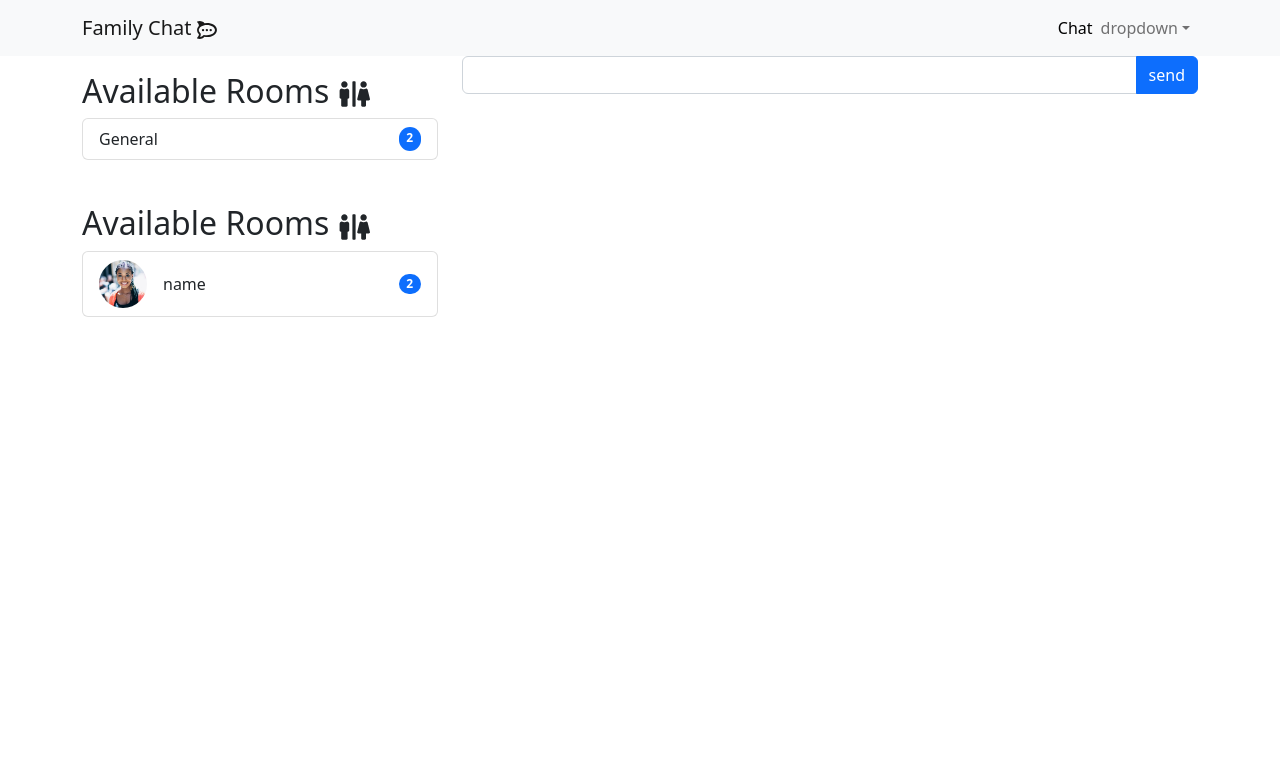
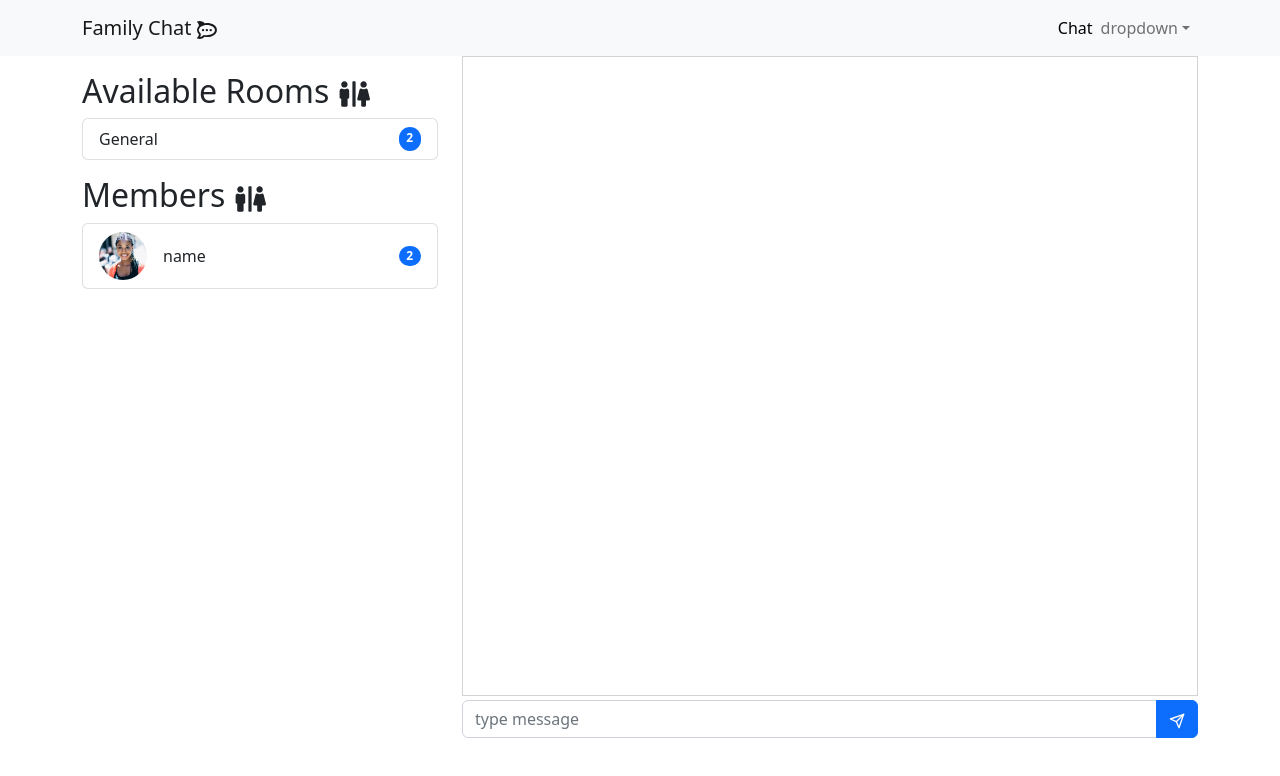
Before and after one commit to alimoinijazani/Mern-Chat, a React (Create React App) app: page /chat in a window 1280 px wide. Shown: the top 776 px of the page. Built offline with nearby package versions, Linux system fonts and the light colour scheme.

Commit message:
chat screen and mongodb conncted

```diff
--- /dev/null
+++ b/src/components/MessageForm.js
@@ -0,0 +1,23 @@
+import React from 'react';
+import InputGroup from 'react-bootstrap/InputGroup';
+import Form from 'react-bootstrap/Form';
+import Button from 'react-bootstrap/Button';
+import { FiSend } from 'react-icons/fi';
+export default function MessageForm() {
+  const handleSubmit = (e) => {
+    e.preventDefault();
+  };
+  return (
+    <>
+      <div className="messages-output mb-1"></div>
+      <form onSubmit={handleSubmit}>
+        <InputGroup>
+          <Form.Control placeholder="type message" />
+          <Button type="submit">
+            <FiSend />
+          </Button>
+        </InputGroup>
+      </form>
+    </>
+  );
+}
--- /dev/null
+++ b/src/components/Sidebar.js
@@ -0,0 +1,38 @@
+import React from 'react';
+
+import Badge from 'react-bootstrap/Badge';
+
+import ListGroup from 'react-bootstrap/ListGroup';
+
+import { FaRestroom } from 'react-icons/fa';
+export default function Sidbar() {
+  return (
+    <div>
+      <div className="my-3 d-flex flex-column h-50">
+        <h2>
+          Available Rooms <FaRestroom />
+        </h2>
+        <ListGroup>
+          <ListGroup.Item className="d-flex justify-content-between">
+            <div>General</div>
+            <Badge pill>2</Badge>
+          </ListGroup.Item>
+        </ListGroup>
+      </div>
+      <div className="h-50 d-flex flex-column">
+        <h2>
+          Members <FaRestroom />
+        </h2>
+        <ListGroup>
+          <ListGroup.Item className="d-flex justify-content-between align-items-center">
+            <div className="d-flex justify-content-start align-items-center gap-3">
+              <img src="/pic/1.jpg" alt="" className="profile-pic" />
+              <div>name</div>
+            </div>
+            <Badge pill>2</Badge>
+          </ListGroup.Item>
+        </ListGroup>
+      </div>
+    </div>
+  );
+}
--- a/src/index.css
+++ b/src/index.css
@@ -45,3 +45,9 @@ a {
   bottom: 0;
   right: 0;
 }
+/*chat*/
+.messages-output {
+  height: 80vh;
+  border: 1px solid lightgray;
+  overflow-y: scroll;
+}
--- a/src/pages/Chat.js
+++ b/src/pages/Chat.js
@@ -1,13 +1,10 @@
 import React from 'react';
 import Row from 'react-bootstrap/Row';
 import Col from 'react-bootstrap/Col';
-import Badge from 'react-bootstrap/Badge';
-import Form from 'react-bootstrap/Form';
-import Button from 'react-bootstrap/Button';
-import ListGroup from 'react-bootstrap/ListGroup';
-import InputGroup from 'react-bootstrap/InputGroup';
-import { FaRestroom } from 'react-icons/fa';
+
 import { Helmet } from 'react-helmet-async';
+import Sidebar from '../components/Sidebar';
+import MessageForm from '../components/MessageForm';
 export default function Chat() {
   return (
     <Row>
@@ -15,39 +12,11 @@ export default function Chat() {
         <title>Chat</title>
       </Helmet>
       <Col md={4}>
-        <div className="my-3 d-flex flex-column h-50">
-          <h2>
-            Available Rooms <FaRestroom />
-          </h2>
-          <ListGroup>
-            <ListGroup.Item className="d-flex justify-content-between">
-              <div>General</div>
-              <Badge pill>2</Badge>
-            </ListGroup.Item>
-          </ListGroup>
-        </div>
-        <div className="h-50 d-flex flex-column">
-          <h2>
-            Available Rooms <FaRestroom />
-          </h2>
-          <ListGroup>
-            <ListGroup.Item className="d-flex justify-content-between align-items-center">
-              <div className="d-flex justify-content-start align-items-center gap-3">
-                <img src="/pic/1.jpg" alt="" className="profile-pic" />
-                <div>name</div>
-              </div>
-              <Badge pill>2</Badge>
-            </ListGroup.Item>
-          </ListGroup>
-        </div>
+        <Sidebar />
       </Col>
 
       <Col md={8}>
-        <div></div>
-        <InputGroup>
-          <Form.Control />
-          <Button type="submit">send</Button>
-        </InputGroup>
+        <MessageForm />
       </Col>
     </Row>
   );
```
